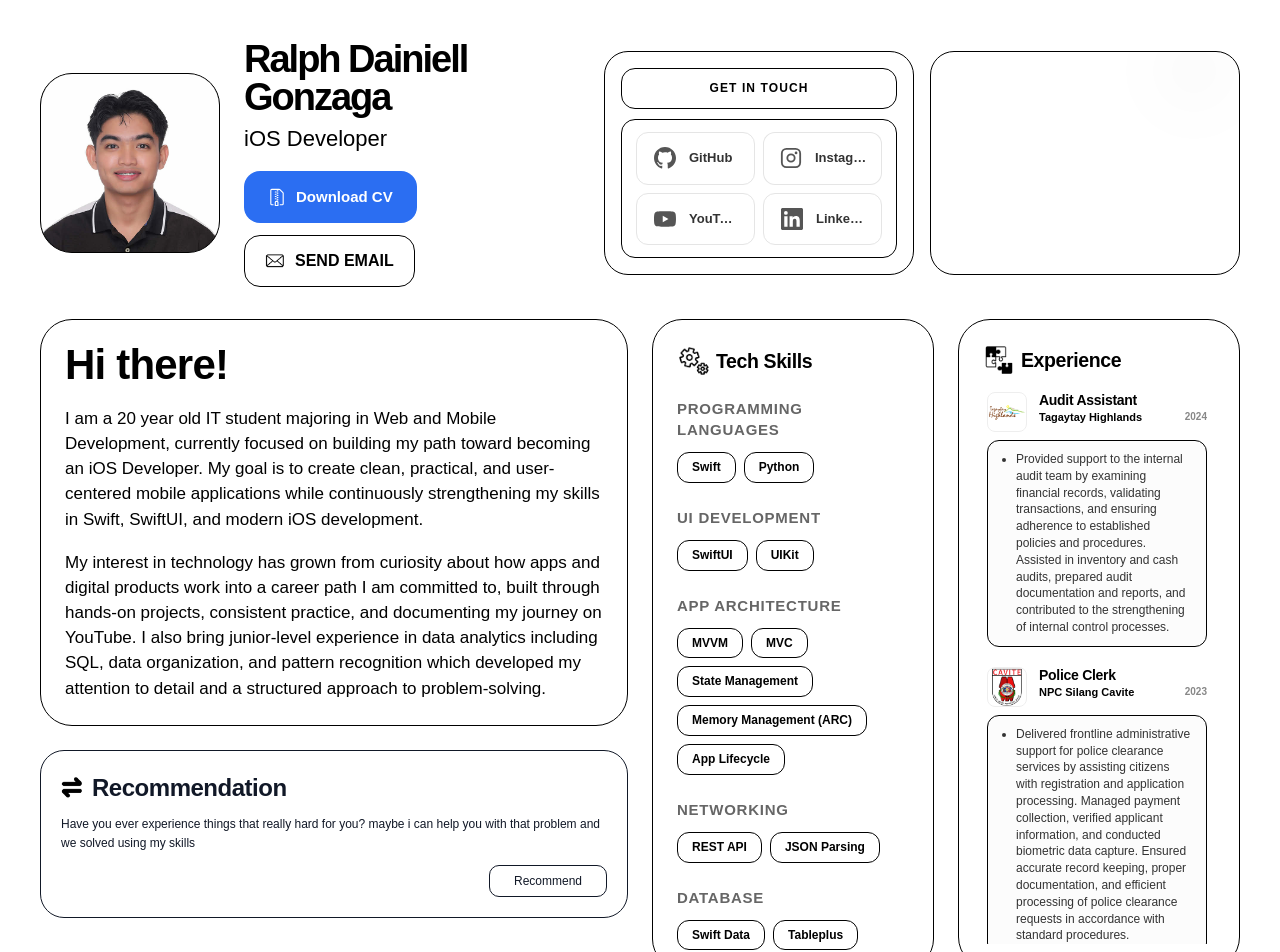
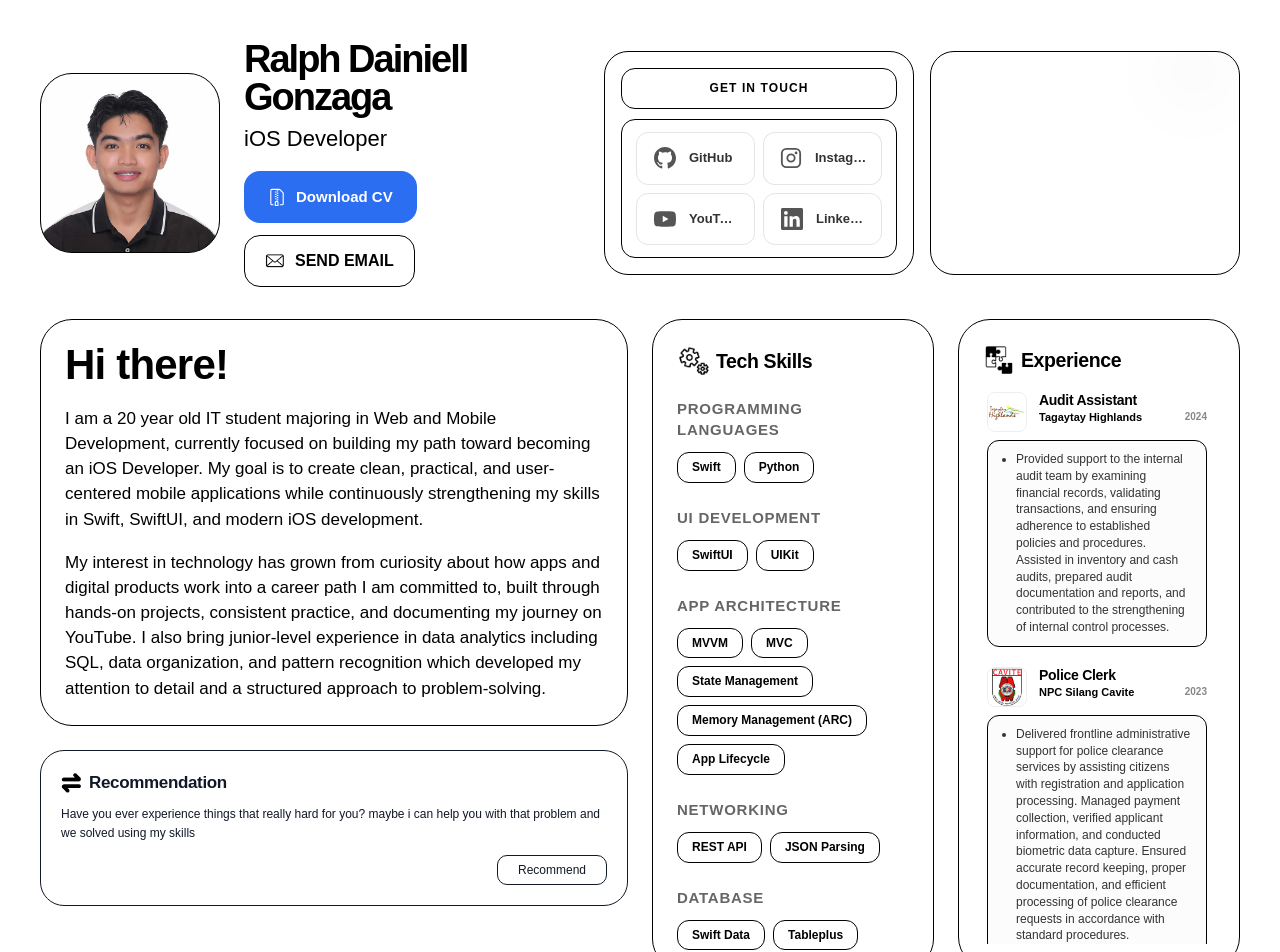
Before and after one commit to Valiantic/Ralph-Dainiell, a Next.js app: page / in a window 1280 px wide. Shown: the top 952 px of the page. Built offline with nearby package versions, Linux system fonts and the light colour scheme; a web font is replaced by a local one.

Commit message:
size adjust

```diff
--- a/app/components/RecommendationSection.tsx
+++ b/app/components/RecommendationSection.tsx
@@ -231,39 +231,29 @@ export default function RecommendationSection() {
 
   return (
     <>
-      <div
-        style={{
-          borderRadius: "24px",
-          border: "1.5px solid #111827",
-          backgroundColor: "#fff",
-          padding: "20px",
-          display: "flex",
-          flexDirection: "column",
-          gap: "10px",
-          width: "100%",
-          boxSizing: "border-box",
-          transition: "box-shadow 0.2s ease, transform 0.2s ease",
-          cursor: "default",
-          alignSelf: "flex-start",
-        }}
-        onMouseEnter={(e) => {
-          (e.currentTarget.style.boxShadow = "0 8px 24px rgba(0,0,0,0.12)");
-          (e.currentTarget.style.transform = "translateY(-2px)");
-        }}
-        onMouseLeave={(e) => {
-          (e.currentTarget.style.boxShadow = "none");
-          (e.currentTarget.style.transform = "translateY(0)");
-        }}
-      >
-        <div style={{ display: "flex", alignItems: "center", gap: "10px" }}>
+      <style dangerouslySetInnerHTML={{ __html: `
+        .rec-card { border-radius: 24px; border: 1.5px solid #111827; background-color: #fff; padding: 20px; display: flex; flex-direction: column; gap: 10px; width: 100%; box-sizing: border-box; transition: box-shadow 0.2s ease, transform 0.2s ease; cursor: default; align-self: flex-start; }
+        .rec-card:hover { box-shadow: 0 8px 24px rgba(0,0,0,0.12); transform: translateY(-2px); }
+        .rec-title { font-size: 16px; font-weight: 700; color: #111827; margin: 0; }
+        .rec-icon { width: 18px; height: 18px; object-fit: contain; }
+        .rec-btn { width: auto; align-self: flex-end; padding: 7px 20px; border-radius: 10px; border: 1.5px solid #111827; font-size: 12px; font-weight: 500; color: #111827; background-color: transparent; cursor: pointer; transition: all 0.2s; margin-top: 2px; }
+        .rec-btn:hover { background-color: #111827; color: #fff; }
+        @media (min-width: 768px) {
+          .rec-title { font-size: 17px; }
+          .rec-icon { width: 20px; height: 20px; }
+        }
+      ` }} />
+      <div className="rec-card">
+        <div style={{ display: "flex", alignItems: "center", gap: "8px" }}>
           <Image
             src="/Images/Icons/recommend.png"
             alt="Recommendation"
-            width={21}
-            height={21}
+            width={20}
+            height={20}
+            className="rec-icon"
             style={{ objectFit: "contain" }}
           />
-          <h2 style={{ fontSize: "24px", fontWeight: 700, color: "#111827", margin: 0 }}>
+          <h2 className="rec-title">
             Recommendation
           </h2>
         </div>
@@ -275,30 +265,7 @@ export default function RecommendationSection() {
 
         <button
           onClick={openModal}
-          style={{
-            width: "auto",
-            alignSelf: "flex-end",
-            padding: "8px 24px",
-            borderRadius: "10px",
-            border: "1.5px solid #111827",
-            fontSize: "12px",
-            fontWeight: 500,
-            color: "#111827",
-            backgroundColor: "transparent",
-            cursor: "pointer",
-            transition: "all 0.2s",
-            marginTop: "2px",
-          }}
-          onMouseEnter={(e) => {
-            (e.currentTarget.style.backgroundColor = "#111827");
-            (e.currentTarget.style.color = "#fff");
-            (e.currentTarget.style.borderColor = "#111827");
-          }}
-          onMouseLeave={(e) => {
-            (e.currentTarget.style.backgroundColor = "transparent");
-            (e.currentTarget.style.color = "#111827");
-            (e.currentTarget.style.borderColor = "#111827");
-          }}
+          className="rec-btn"
         >
           Recommend
         </button>
```
